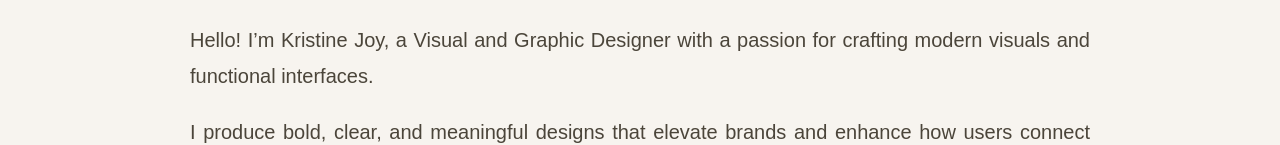
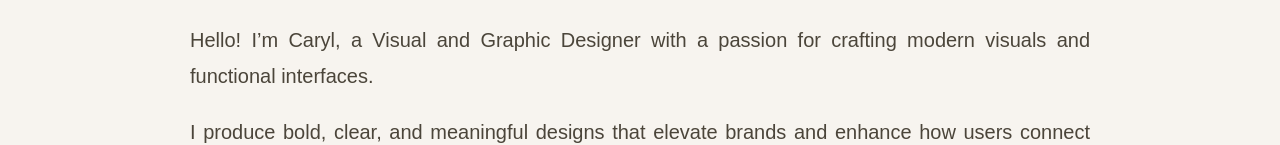
Before and after one commit to Ana12-TECH/stunning-system, a plain HTML site: page about.html in a window 1280 px wide. Shown: the part 229-374 px from the top of the page. Drawn offline with Linux system fonts and the light colour scheme.

Commit message:
Update about.html

```diff
--- a/about.html
+++ b/about.html
@@ -130,7 +130,7 @@ nav a:hover{color:var(--primary);}
 
 <section class="section">
     <h1>About Me</h1>
-    <p>Hello! I’m Kristine Joy, a Visual and Graphic Designer with a passion for crafting modern visuals and functional interfaces.</p>
+    <p>Hello! I’m Caryl, a Visual and Graphic Designer with a passion for crafting modern visuals and functional interfaces.</p>
     <p>I produce bold, clear, and meaningful designs that elevate brands and enhance how users connect with digital content.</p>
 
     <div class="skills">
```
